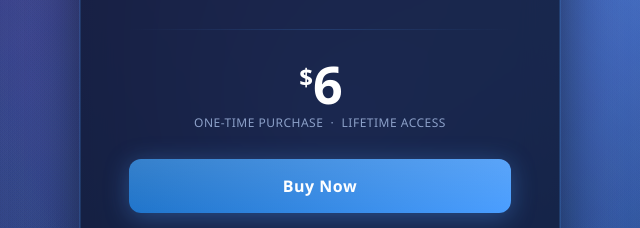
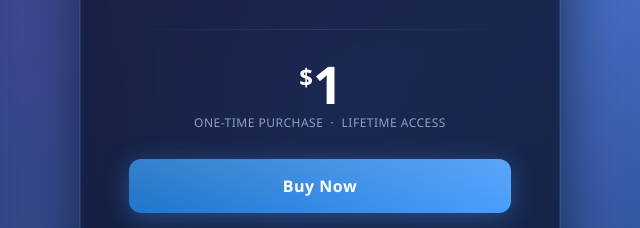
Before and after one commit to landonmmichalak-dev/STRK-Loader-website, a website: page index.html in a window 1280 px wide. Shown: the part 442-670 px from the top of the page, 320-960 px from the left. Drawn offline with Linux system fonts and the light colour scheme; animation ran at ten frames a second.

```diff
--- a/index.html
+++ b/index.html
@@ -257,7 +257,7 @@
         <div class="divider"></div>
 
         <div class="price-block">
-            <div class="price"><sup>$</sup>6</div>
+            <div class="price"><sup>$</sup>1</div>
             <div class="price-note">ONE-TIME PURCHASE &nbsp;·&nbsp; LIFETIME ACCESS</div>
         </div>
 
```
